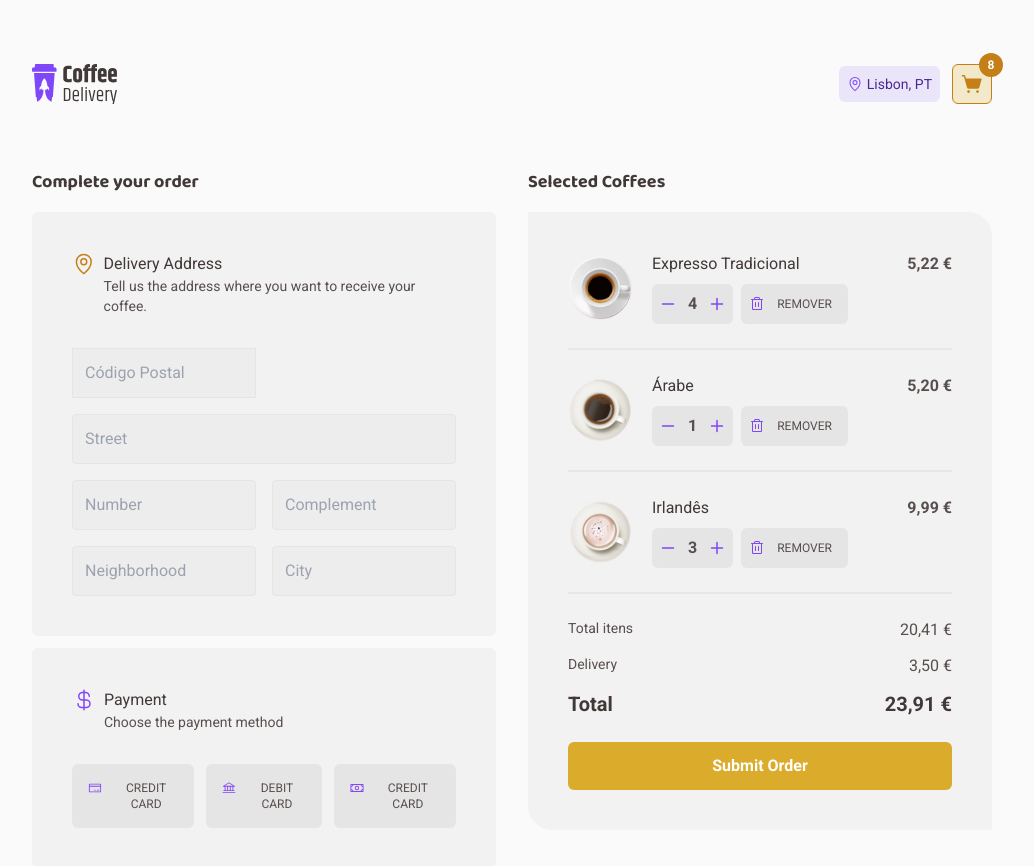
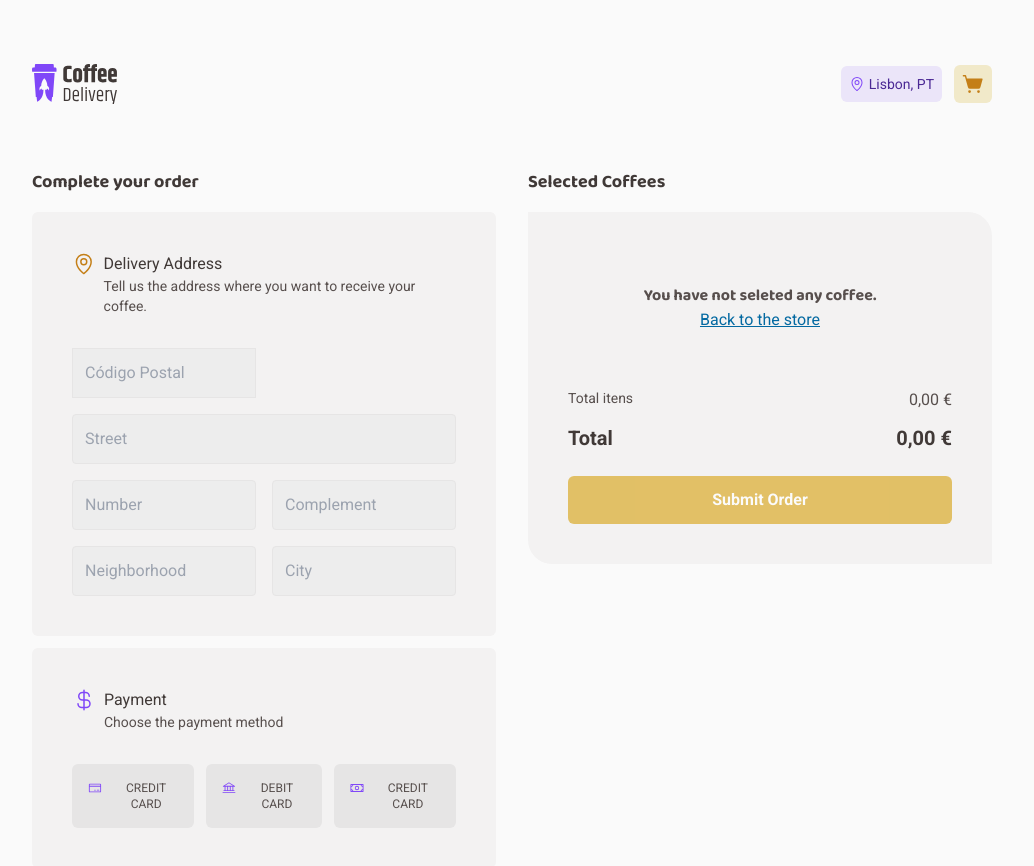
Before and after one commit to darlysson/coffee-delivery, a Next.js app: page /checkout in a window 1280 px wide. Shown: the top 866 px of the page, without its empty margins (128-1162 px from the left). Built offline with nearby package versions, Linux system fonts and the light colour scheme.

Commit message:
Add add & remove funcionalities

```diff
--- a/src/components/CoffeeCard.tsx
+++ b/src/components/CoffeeCard.tsx
@@ -1,15 +1,14 @@
-import { CoffeeProps, useCoffee } from "@/pages/_app";
+import { useCoffee } from "@/hooks/useCoffee";
+import { CoffeeProps } from "@/pages/_app";
 import { formatPrice } from "@/utils/priceFormatter";
 import { Minus, Plus } from "@phosphor-icons/react";
 import Image from 'next/image';
-import { useRef } from "react";
 
-export function CoffeeCard({ title, image, price, labels, description, quantity, coffeeIndex }: CoffeeProps & { coffeeIndex: number }) {
-  const cardRef = useRef(null)
-  const { handleAddCoffee } = useCoffee()
+export function CoffeeCard({ id, title, image, price, labels, description, quantity, coffeeIndex }: CoffeeProps & { coffeeIndex: number }) {
+  const { handleAddCoffee, handleRemoveCoffee } = useCoffee()
 
   return (
-    <div ref={cardRef} className="text-center bg-card rounded-tr-3xl rounded-bl-3xl px-6 pb-5 relative min-h-[24rem]">
+    <div className="text-center bg-card rounded-tr-3xl rounded-bl-3xl px-6 pb-5 relative min-h-[24rem]">
       <Image src={image} alt="Cuban coffee" width={150} height={150} className="relative -top-6 mx-auto" />
 
       <ul className="flex items-center justify-center gap-2">
@@ -30,13 +29,13 @@ export function CoffeeCard({ title, image, price, labels, description, quantity,
         </p>
 
         <div className="flex items-center p-2 gap-1 bg-button rounded-md">
-          <button className="text-purple">
+          <button className="text-purple" onClick={() => handleRemoveCoffee(id)}>
             <Minus weight="bold" />
           </button>
           <span className="text-base font-roboto px-2 text-defaultText font-semibold">
             {quantity}
           </span>
-          <button className="text-purple" onClick={() => handleAddCoffee(cardRef.current, coffeeIndex)}>
+          <button className="text-purple" onClick={() => handleAddCoffee(id)}>
             <Plus weight="bold" />
           </button>
         </div>
--- a/src/data.json
+++ b/src/data.json
@@ -7,7 +7,7 @@
       "title": "Expresso Tradicional",
       "description": "O tradicional café feito com água quente e grãos moídos",
       "price": 5.22,
-      "quantity": 4
+      "quantity": 0
     },
     {
       "id": 2,
@@ -115,7 +115,7 @@
       "title": "Árabe",
       "description": "Bebida preparada com grãos de café árabe e especiarias",
       "price": 5.2,
-      "quantity": 1
+      "quantity": 0
     },
     {
       "id": 14,
@@ -124,7 +124,7 @@
       "title": "Irlandês",
       "description": "Bebida à base de café, uísque irlandês, açúcar e chantilly",
       "price": 9.99,
-      "quantity": 3
+      "quantity": 0
     }
   ]
 }
--- /dev/null
+++ b/src/hooks/useCoffee.tsx
@@ -0,0 +1,7 @@
+import { CoffeesContext } from "@/pages/_app"
+import { useContext } from "react"
+
+export const useCoffee = () => {
+  const coffeContext = useContext(CoffeesContext)
+  return coffeContext
+}
--- a/src/pages/_app.tsx
+++ b/src/pages/_app.tsx
@@ -1,7 +1,7 @@
 import { Header } from '@/components/Header';
 import '@/styles/global.css';
 import type { AppProps } from 'next/app';
-import { createContext, useContext, useEffect, useState } from 'react';
+import { createContext, useEffect, useState } from 'react';
 import data from '../data.json';
 
 export interface CoffeeProps {
@@ -17,54 +17,66 @@ export interface CoffeeProps {
 type CoffeeContextType = {
   coffees: CoffeeProps[],
   sumOfAllCoffees: number,
+  coffeeAmount: number,
   selectedCoffees: CoffeeProps[],
   handleRemoveCartCoffee: (id: number) => void
-  handleAddCoffee: (ref: any, index: number) => void
+  handleAddCoffee: (index: number) => void
+  handleRemoveCoffee: (index: number) => void
 }
 
 export const CoffeesContext = createContext<CoffeeContextType>({} as CoffeeContextType)
 
-export const useCoffee = () => {
-  const coffeContext = useContext(CoffeesContext)
-  return coffeContext
-}
-
 export default function App({ Component, pageProps }: AppProps) {
   const [coffees, setCoffees] = useState<CoffeeProps[]>([])
-  const coffeeSum = coffees.reduce((acc, coffees) => acc + coffees.quantity, 0)
+  const [coffeeAmount, setCoffeeAmount] = useState(0)
+  const sumOfAllCoffees = coffees.reduce((acc, coffees) => acc + coffees.quantity, 0)
   const selectedCoffees = coffees.filter(coffee => coffee.quantity !== 0)
 
   useEffect(() => {
     setCoffees(data.coffees)
   }, [])
 
-  // OK - List of all coffees
-  // OK - List of all coffees where quantity is !== de 0 (filter) (checkout)
-  // OK - Remove item from cart
-  // OK - quantity = reduce no array de coffees somando todas as quantities
-  // Add and remove items On click (for each coffee)
+  function handleAddCoffee(id: number) {
+    const newState = coffees.map((coffee) => {
+      if (coffee.id === id) {
+        return { ...coffee, quantity: coffee.quantity + 1 }
+      }
 
+      return coffee
+    })
 
+    setCoffees(newState)
+  }
 
-  function handleAddCoffee(ref: any, index: number) {
-    console.log(ref)
-    console.log(index)
+  function handleRemoveCoffee(id: number) {
+    const newState = coffees.map((coffee) => {
+      if (coffee.id === id) {
+        return { ...coffee, quantity: coffee.quantity - 1 }
+      }
+
+      return coffee
+    })
+
+    setCoffees(newState)
   }
-  // function handleRemoveCoffee() {}
 
   function handleRemoveCartCoffee(id: number) {
     const filteredCoffees = coffees.filter(coffee => coffee.id !== id)
     setCoffees(filteredCoffees)
   }
 
+  // Add funcionality to NOT ALLOW coffee amount to be less than 0
+
   return (
     <CoffeesContext.Provider
       value={{
         coffees,
-        sumOfAllCoffees: coffeeSum,
+        coffeeAmount,
+        sumOfAllCoffees,
         selectedCoffees,
         handleRemoveCartCoffee,
-        handleAddCoffee
+        handleAddCoffee,
+        handleRemoveCoffee
       }}
     >
       <Header />
--- a/src/pages/checkout.tsx
+++ b/src/pages/checkout.tsx
@@ -1,13 +1,16 @@
 import { LayoutSection } from "@/components/LayoutSection";
+import { useCoffee } from "@/hooks/useCoffee";
 import { formatPrice } from "@/utils/priceFormatter";
 import { Bank, CreditCard, CurrencyDollar, MapPin, Minus, Money, Plus, Trash } from '@phosphor-icons/react';
+import clsx from "clsx";
 import Image from 'next/image';
 import Link from "next/link";
-import { useCoffee } from "./_app";
 
 export default function Checkout() {
-  const { selectedCoffees, handleRemoveCartCoffee } = useCoffee()
+  const { selectedCoffees, handleRemoveCartCoffee, handleAddCoffee, handleRemoveCoffee } = useCoffee()
   const totalAmount = selectedCoffees.reduce((acc, coffee) => acc + coffee.price, 0)
+  const hasCoffee = selectedCoffees.length > 0
+
   let deliveryAmount = 3.50
 
   return (
@@ -92,8 +95,8 @@ export default function Checkout() {
           <h2 className="font-baloo text-lg mb-4 text-subtitle">Selected Coffees</h2>
 
           <div className="p-10 bg-card rounded-tr-3xl rounded-bl-3xl">
+            {hasCoffee ? (
               <ul className="flex flex-col">
-
                 {selectedCoffees.map((coffee) => {
                   return (
                     <li key={coffee.id} className="flex gap-5 border-b-2 py-6 first-of-type:pt-0">
@@ -109,13 +112,13 @@ export default function Checkout() {
 
                         <div className="flex gap-2">
                           <div className="text-purple flex items-center justify-center p-2 gap-1 bg-button rounded-md">
-                          <button>
+                            <button onClick={() => handleRemoveCoffee(coffee.id)}>
                               <Minus weight="bold" />
                             </button>
                             <span className="text-base font-roboto px-2 text-defaultText font-semibold">
                               {coffee.quantity}
                             </span>
-                          <button>
+                            <button onClick={() => handleAddCoffee(coffee.id)}>
                               <Plus weight="bold" />
                             </button>
                           </div>
@@ -130,6 +133,12 @@ export default function Checkout() {
                   )
                 })}
               </ul>
+            ) : (
+              <div className="text-center py-8">
+                <h2 className="font-baloo ">You have not seleted any coffee.</h2>
+                <Link href="/" className="font-xs text-sky-700 underline">Back to the store</Link>
+              </div>
+            )}
 
             <div className="pt-6">
               <div className="flex justify-between">
@@ -139,20 +148,22 @@ export default function Checkout() {
                 </span>
               </div>
 
+              {hasCoffee && (
                 <div className="flex justify-between mt-3">
                   <p className="text-sm text-defaultText">Delivery</p>
                   <span className="text-defaultText">{formatPrice(deliveryAmount)}</span>
                 </div>
+              )}
 
               <div className="flex justify-between mt-3">
                 <p className="text-xl font-bold text-subtitle">Total</p>
                 <span className="text-xl font-bold text-subtitle">
-                  {formatPrice(totalAmount + deliveryAmount)}
+                  {formatPrice(hasCoffee ? totalAmount + deliveryAmount : 0)}
                 </span>
               </div>
             </div>
 
-            <Link href="/success" className="block text-center py-3 px-2 rounded-md bg-yellow text-white cursor-pointer w-full font-bold mt-6">
+            <Link href="/success" className={clsx("block text-center py-3 px-2 rounded-md bg-yellow text-white cursor-pointer w-full font-bold mt-6", !hasCoffee && 'opacity-70 cursor-not-allowed')}>
               Submit Order
             </Link>
           </div>
--- a/src/pages/index.tsx
+++ b/src/pages/index.tsx
@@ -1,7 +1,7 @@
 import { CoffeeCard } from "@/components/CoffeeCard";
 import { Hero } from "@/components/Hero";
 import { LayoutSection } from "@/components/LayoutSection";
-import { useCoffee } from "./_app";
+import { useCoffee } from "@/hooks/useCoffee";
 
 export default function Home() {
   const { coffees } = useCoffee()
```
Lines whose indentation alone changed are shown as unchanged.
